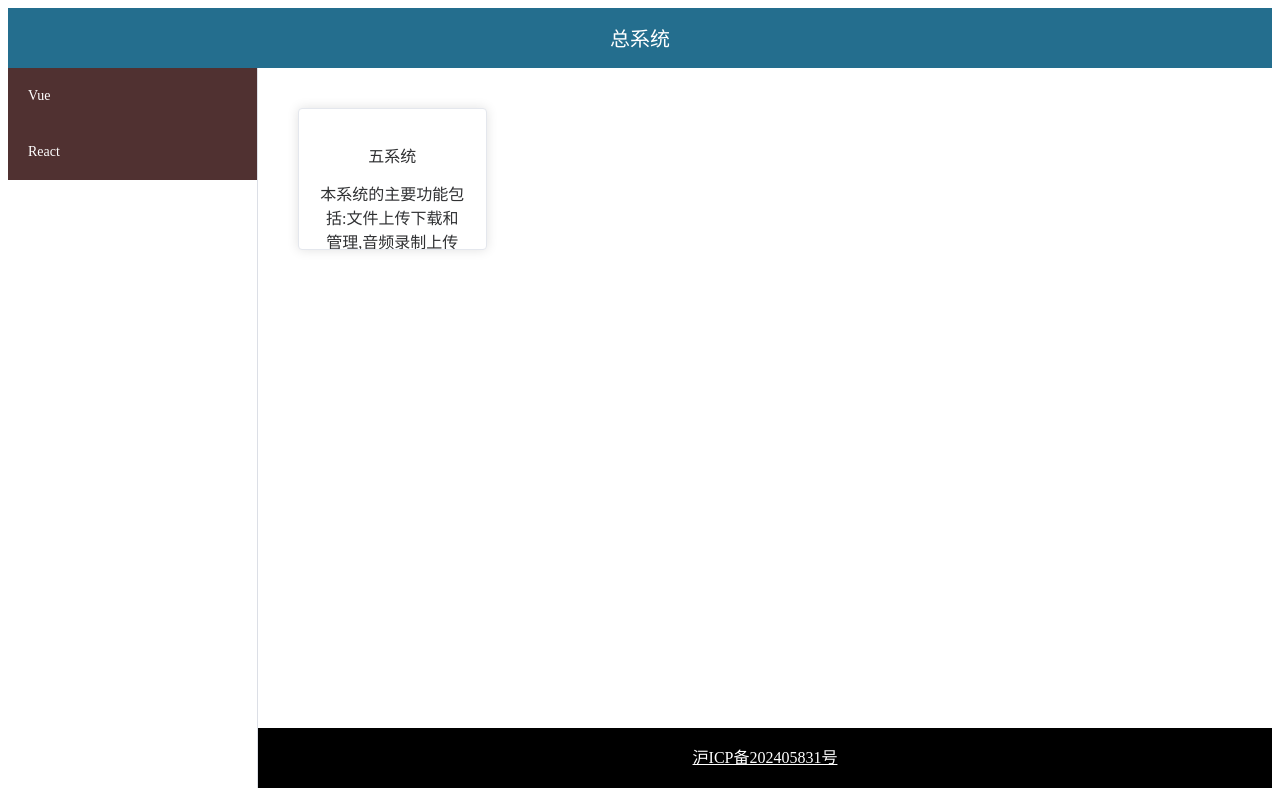
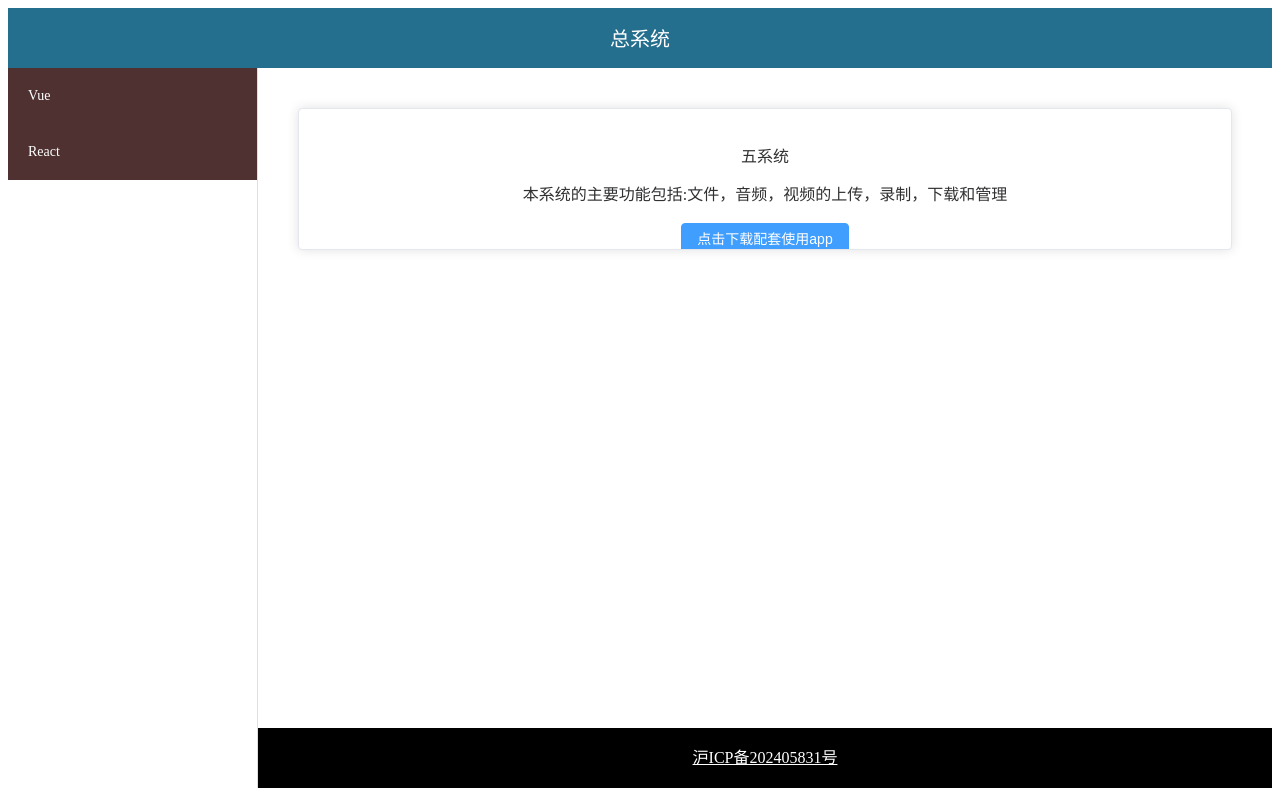
Before and after one commit to RidenShogunei/sumsystem-vue, a Vue app in the folder sumsysytem/: page / in a window 1280 px wide. Both pictures are taken after a click on the item "React". Built offline with nearby package versions, Linux system fonts and the light colour scheme.

Commit message:
加了app下载
加了app下载

```diff
--- a/sumsysytem/src/views/homeView.vue
+++ b/sumsysytem/src/views/homeView.vue
@@ -6,23 +6,45 @@
     <el-container>
       <div class="aside">
         <el-aside width="250px" class="aside">
-          <el-menu :default-active="activeLang" class="el-menu-demo" mode="vertical"
-            style="height: 100%; overflow-y: auto">
-            <el-menu-item index="vue" @click="activeLang = 'vue'">Vue</el-menu-item> <!-- 这里添加 @click -->
-            <el-menu-item index="react" @click="activeLang = 'react'">React</el-menu-item> <!-- 这里添加 @click -->
+          <el-menu
+            :default-active="activeLang"
+            class="el-menu-demo"
+            mode="vertical"
+            style="height: 100%; overflow-y: auto"
+          >
+            <el-menu-item index="vue" @click="activeLang = 'vue'"
+              >Vue</el-menu-item
+            >
+            <!-- 这里添加 @click -->
+            <el-menu-item index="react" @click="activeLang = 'react'"
+              >React</el-menu-item
+            >
+            <!-- 这里添加 @click -->
           </el-menu>
         </el-aside>
       </div>
       <el-container>
         <el-main>
           <el-row :gutter="20">
-            <el-col :xs="24" :sm="12" :md="8" :lg="6" :xl="6" v-for="system in systems" :key="system.index">
-              <el-card :body-style="{ padding: '0px' }" class="box-card" @click="open(system.url)">
-                <div style="padding: 14px;">
+            <el-col
+              v-for="system in systems"
+              :key="system.index"
+            >
+              <el-card
+                :body-style="{ padding: '0px' }"
+                class="box-card"
+                @click="open(system.url)"
+              >
+                <div style="padding: 14px">
                   {{ system.name }}
                 </div>
                 <div>
                   {{ system.description }}
+                </div>
+                <div v-if="system.name === '五系统'">
+                <br>
+                <el-button type='primary' @click.stop="downloadFile" :style="{ 'margin-bottom': '2%' }">点击下载配套使用app</el-button>
+
                 </div>
               </el-card>
             </el-col>
@@ -30,8 +52,13 @@
         </el-main>
         <el-footer>
           <div class="footer">
-            <a href="https://beian.miit.gov.cn" target="_blank" rel="noopener noreferrer" style="color:white;">{{ ICP
-              }}</a>
+            <a
+              href="https://beian.miit.gov.cn"
+              target="_blank"
+              rel="noopener noreferrer"
+              style="color: white"
+              >{{ ICP }}</a
+            >
           </div>
         </el-footer>
       </el-container>
@@ -41,6 +68,30 @@
 
 <script lang="js" setup>
 import { ref, computed } from 'vue'
+const downloadFile = async () => {
+        let filePath = 'FifthSys.apk';
+        const apiUrl = "https://chenjinxu.top:6002";
+        const mid = 'document/uploads';
+        const fullPath = `${apiUrl}/${mid}/${filePath}`;
+
+        try {
+            const response = await fetch(fullPath);
+            if (!response.ok) {
+                throw new Error('Network response was not ok');
+            }
+            const blob = await response.blob();
+            const url = window.URL.createObjectURL(blob);
+            const a = document.createElement('a');
+            a.href = url;
+            a.download = filePath || 'download';
+            document.body.appendChild(a); // we need to append the element to the dom -> otherwise it will not work in firefox
+            a.click();
+            a.remove();  //afterwards we remove the element again
+        } catch (error) {
+            alert('文件下载失败');
+        }
+    };
+
 const vueSystems = [
   { index: '1', name: '一系统', url: '/system1/', description: '本系统的主要功能包括:音乐播放器,留言板,扫雷游戏,个人日志等' },
   { index: '2', name: '二系统', url: '/system2/', description: '本系统的主要功能包括:原神星铁文案查询,星铁账号查询,股票查询' },
@@ -49,7 +100,7 @@ const vueSystems = [
 ]
 
 const reactSystems = [
-  { index: '1', name: '五系统', url: '/system5/', description: '本系统的主要功能包括:文件上传下载和管理,音频录制上传下载和管理,视频录制上传下载和管理' },
+  { index: '1', name: '五系统', url: '/system5/', description: '本系统的主要功能包括:文件，音频，视频的上传，录制，下载和管理' },
   //... 更多 React 系统
 ]
 
@@ -71,12 +122,14 @@ const systems = computed(() => {
 }
 
 .title {
-  font-family: 'Trebuchet MS', 'Lucida Sans Unicode', 'Lucida Grande', 'Lucida Sans', Arial, sans-serif;
+  font-family: "Trebuchet MS", "Lucida Sans Unicode", "Lucida Grande",
+    "Lucida Sans", Arial, sans-serif;
   font-size: 20px;
 }
 
 .box-card {
   margin: 20px;
+  height: auto;
 }
 
 .el-header {
```
